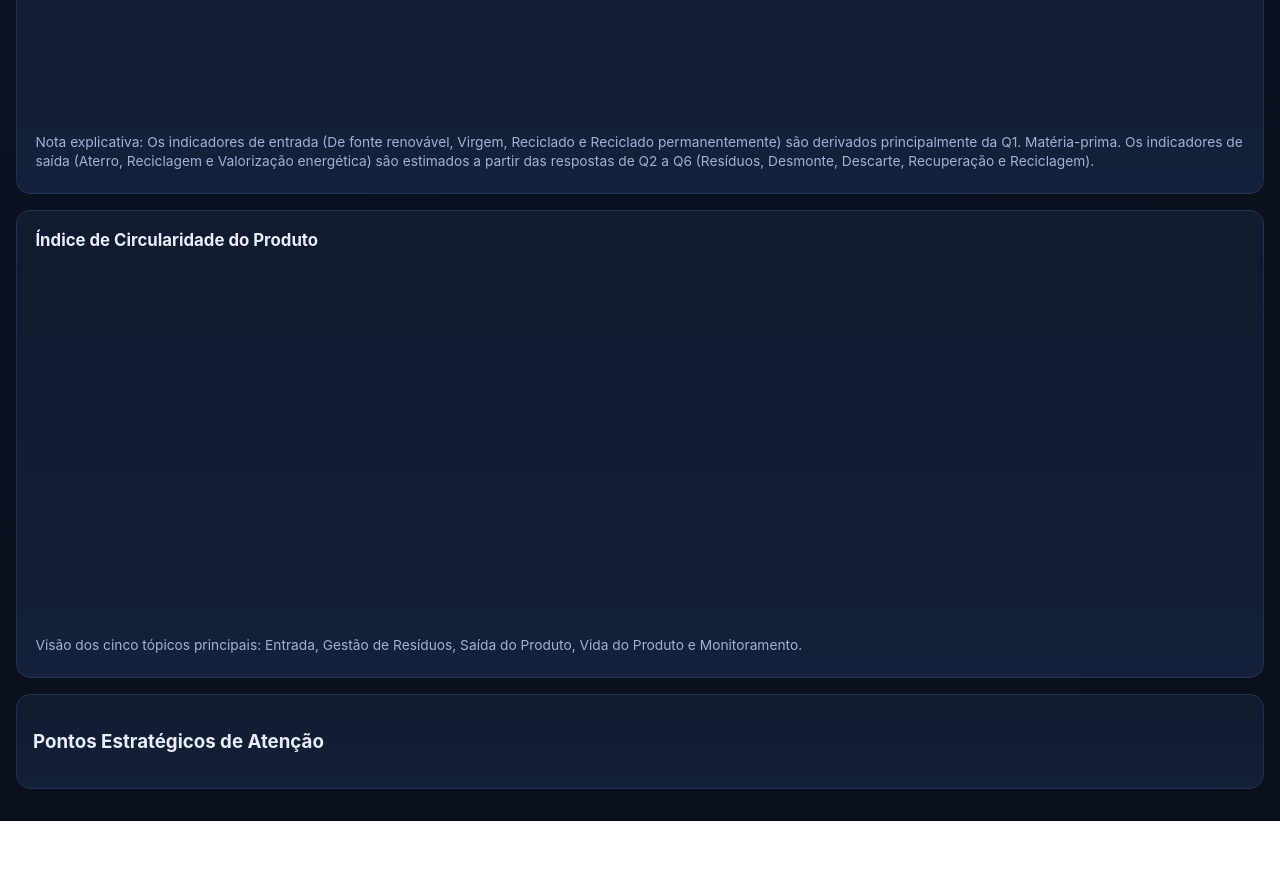
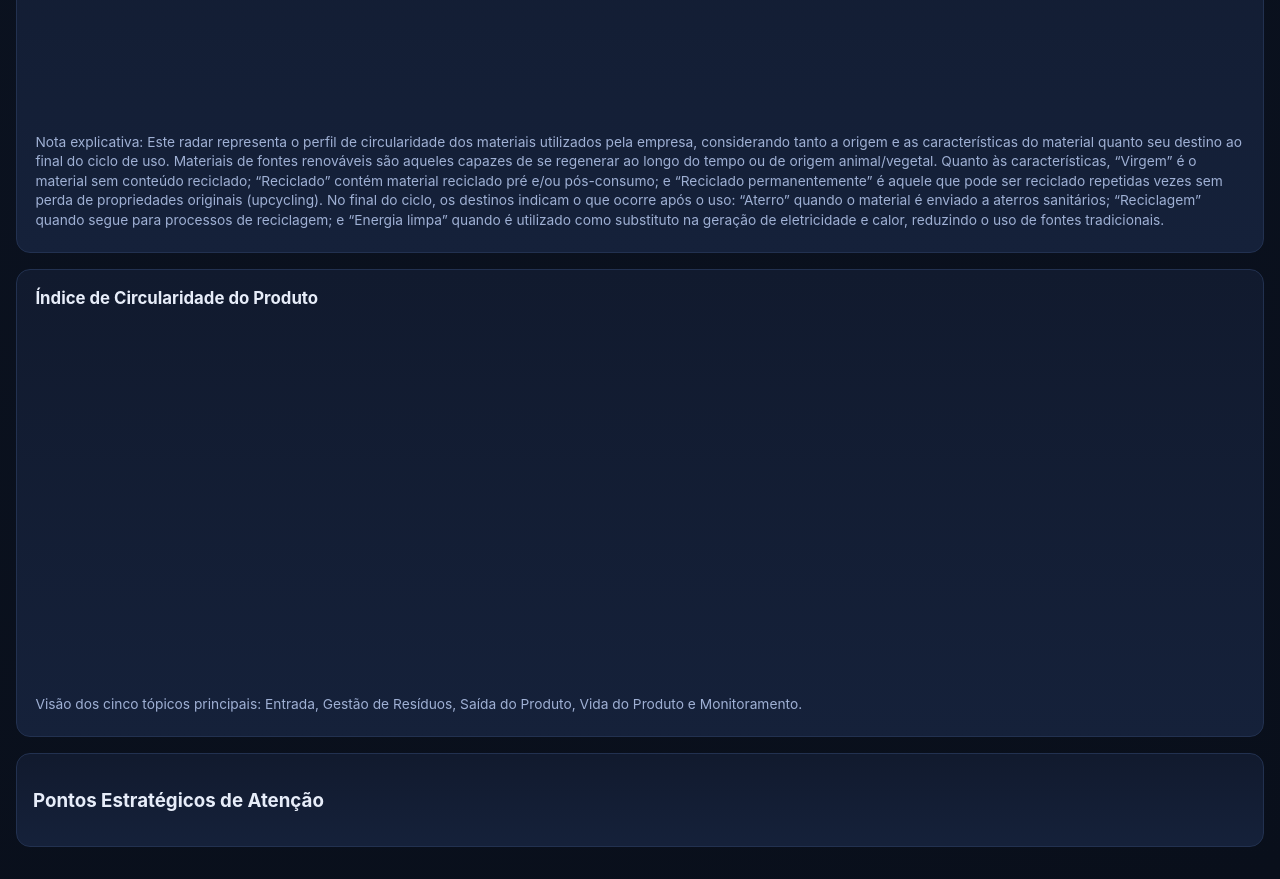
Before and after one commit to cosmobrasil/dash-circular, a plain HTML site: page index.html in a window 1280 px wide. Shown: the part 1680-2559 px from the top of the page. Before the commit the page ends 2501 px from the top, so only its background shows below. Drawn offline with nearby package versions, Linux system fonts and the light colour scheme; no server answers.

Commit message:
feat: first commit dashboard circularidade

```diff
--- a/index.html
+++ b/index.html
@@ -71,11 +71,14 @@
         <h3>Perfil de Circularidade de Materiais</h3>
         <canvas id="chartIME"></canvas>
         <p class="tech-text">
-          Nota explicativa: Os indicadores de entrada (De fonte renovável, Virgem, Reciclado e
-          Reciclado permanentemente) são derivados principalmente da Q1. Matéria-prima. Os
-          indicadores de saída (Aterro, Reciclagem e Valorização energética) são estimados a
-          partir das respostas de Q2 a Q6 (Resíduos, Desmonte, Descarte, Recuperação e
-          Reciclagem).
+          Nota explicativa: Este radar representa o perfil de circularidade dos materiais utilizados pela empresa,
+          considerando tanto a origem e as características do material quanto seu destino ao final do ciclo de uso.
+          Materiais de fontes renováveis são aqueles capazes de se regenerar ao longo do tempo ou de origem animal/vegetal.
+          Quanto às características, “Virgem” é o material sem conteúdo reciclado; “Reciclado” contém material reciclado
+          pré e/ou pós-consumo; e “Reciclado permanentemente” é aquele que pode ser reciclado repetidas vezes sem perda de
+          propriedades originais (upcycling). No final do ciclo, os destinos indicam o que ocorre após o uso: “Aterro” quando
+          o material é enviado a aterros sanitários; “Reciclagem” quando segue para processos de reciclagem; e “Energia limpa”
+          quando é utilizado como substituto na geração de eletricidade e calor, reduzindo o uso de fontes tradicionais.
         </p>
       </article>
 
```
Also changed, not shown: 1 other file.
